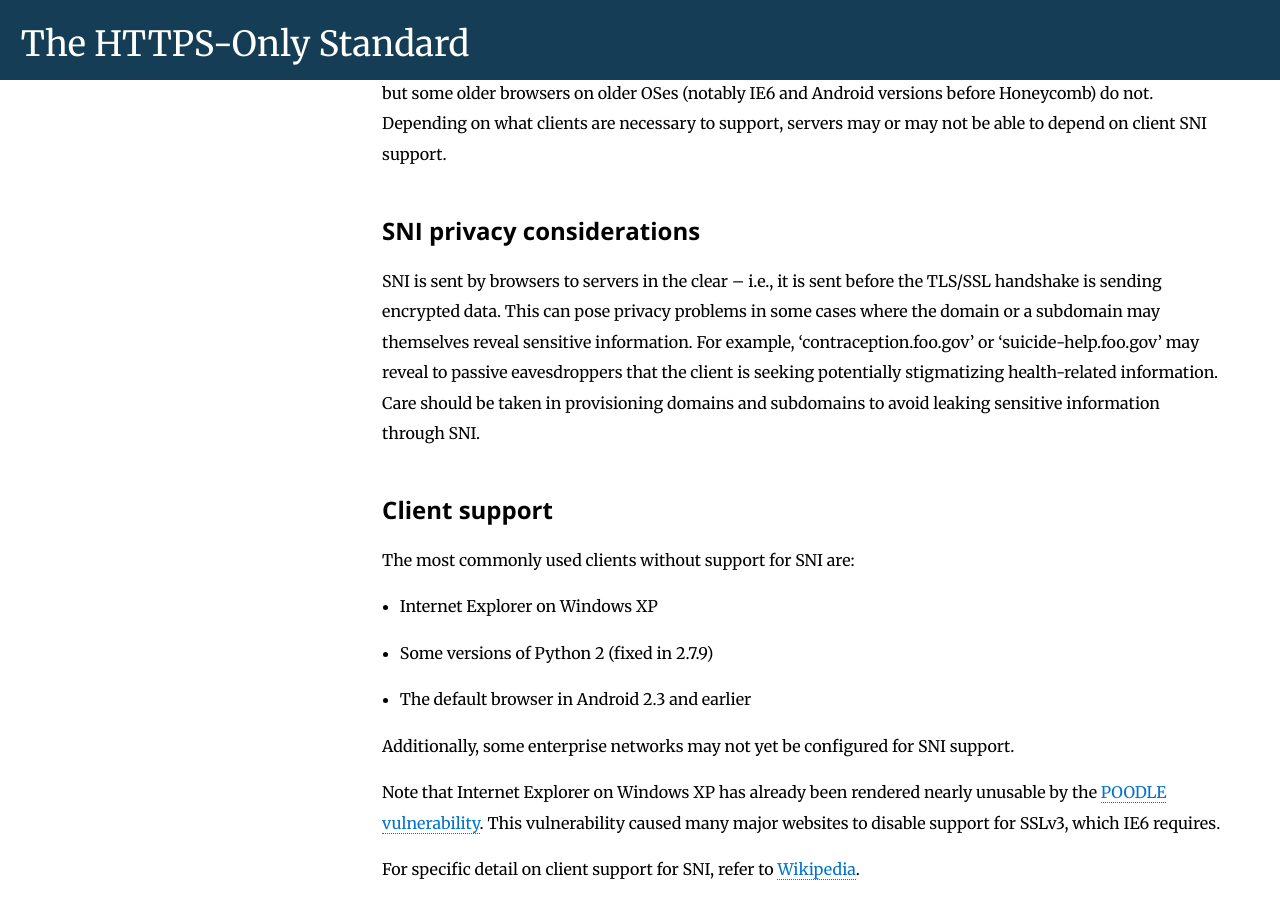
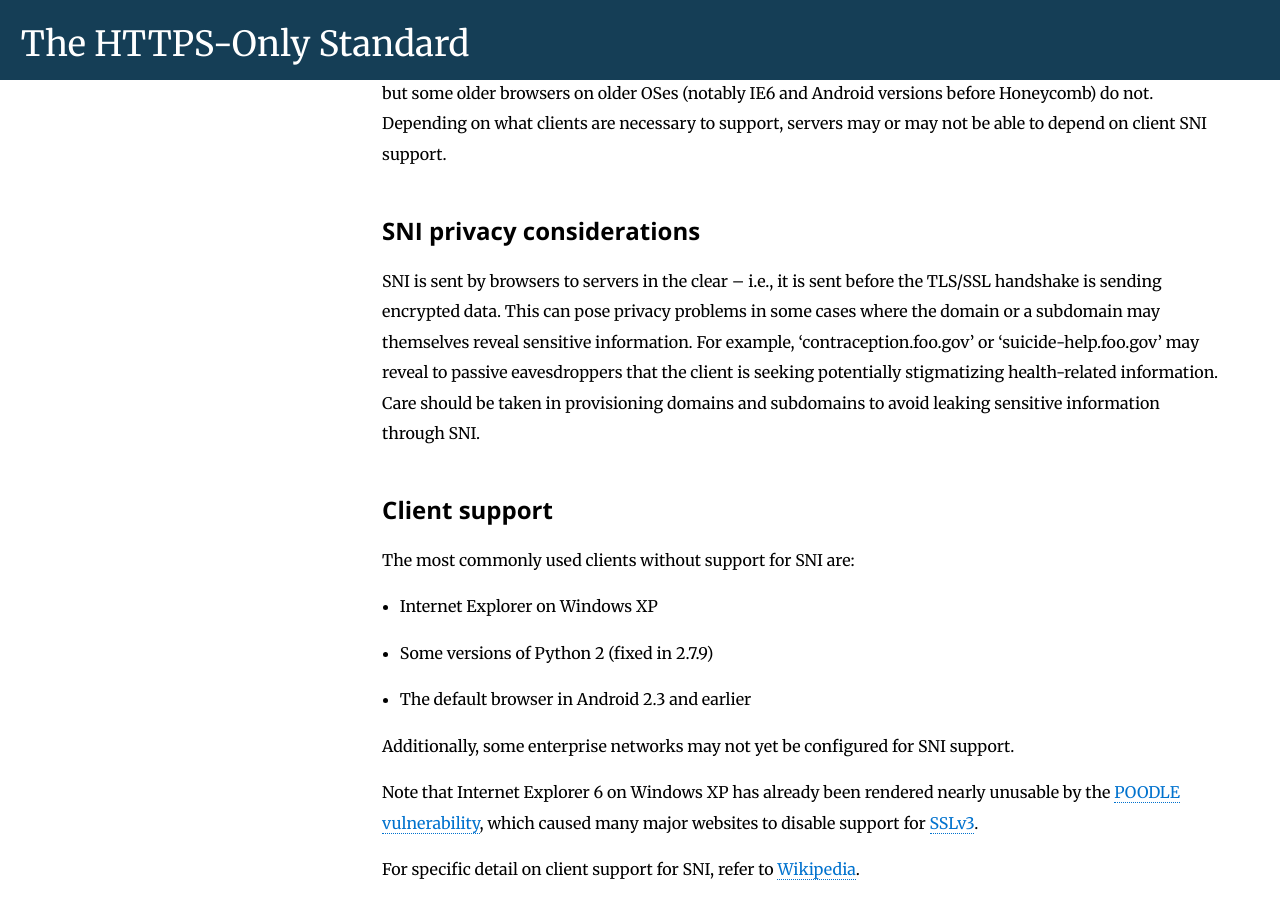
Before and after one commit to GSA/https, a Jekyll site: the page built from pages/sni.md, in a window 1280 px wide and 900 px high, scrolled down 905 px. Built offline with Jekyll 4.4.1, drawn with Linux system fonts in a browser that asks for light colours; Markdown is read by kramdown in place of the engine named in the settings.

Commit message:
clarify status of IE on XP post-POODLE

```diff
--- a/pages/sni.md
+++ b/pages/sni.md
@@ -37,6 +37,6 @@ The most commonly used clients without support for SNI are:
 
 Additionally, some enterprise networks may not yet be configured for SNI support.
 
-Note that Internet Explorer on Windows XP has already been rendered nearly unusable by the [POODLE vulnerability](https://en.wikipedia.org/wiki/POODLE). This vulnerability caused many major websites to disable support for SSLv3, which IE6 requires.
+Note that Internet Explorer 6 on Windows XP has already been rendered nearly unusable by the [POODLE vulnerability](https://en.wikipedia.org/wiki/POODLE), which caused many major websites to disable support for [SSLv3](/technical-guidelines/#ssl-and-tls).
 
 For specific detail on client support for SNI, refer to [Wikipedia](https://en.wikipedia.org/wiki/Server_Name_Indication#Client_side).
```
